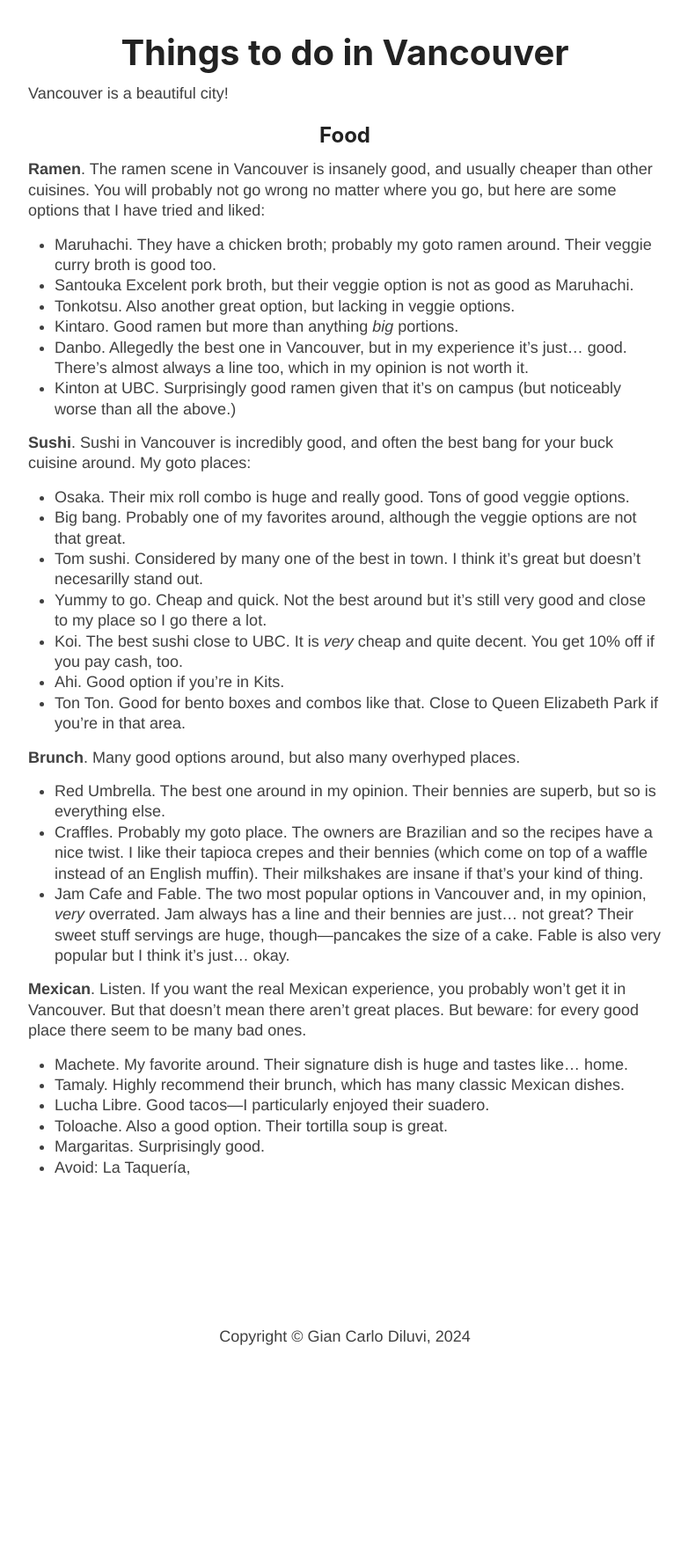
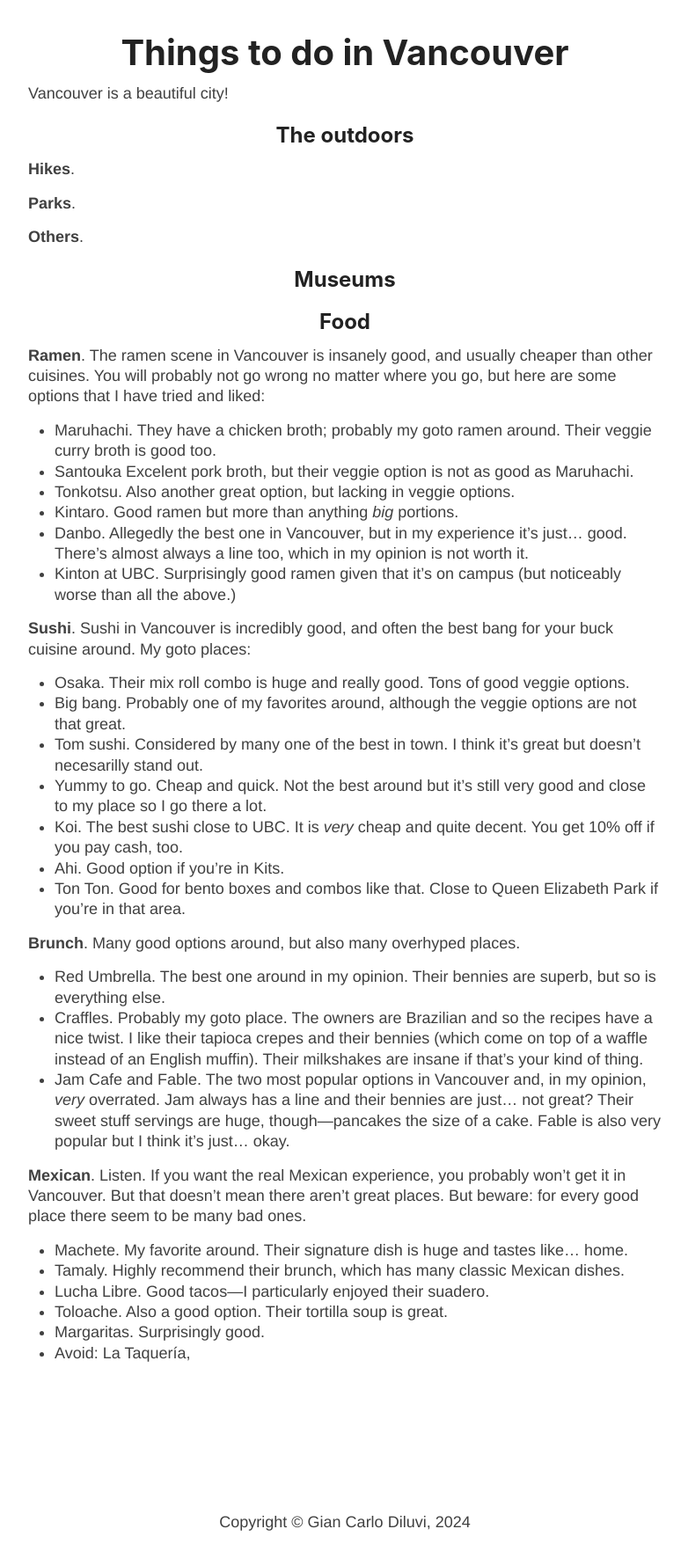
Before and after one commit to giankdiluvi/giankdiluvi.github.io, a Jekyll site: the page built from yvr.md, in a window 1280 px wide. Shown: the whole page at 88% size, without its empty margins (248-1030 px from the left). Built offline with Jekyll 4.4.1, drawn with Linux system fonts in a browser that asks for light colours; nearby versions of some CDN libraries; our own code applies the rules of GitHub Pages for plain Markdown files; before the commit the page ends 1551 px from its top, so only the background shows below that.

Commit message:
add scaffolding

```diff
--- a/yvr.md
+++ b/yvr.md
@@ -5,6 +5,15 @@
 
 Vancouver is a beautiful city!
 
+## The outdoors
+
+**Hikes**.
+
+**Parks**.
+
+**Others**.
+
+## Museums
 
 ## Food
 
```
Also changed, not shown: 3 other files.
